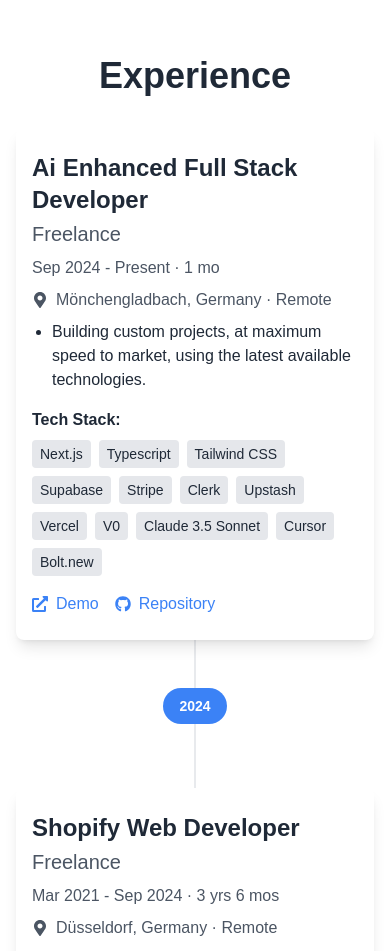
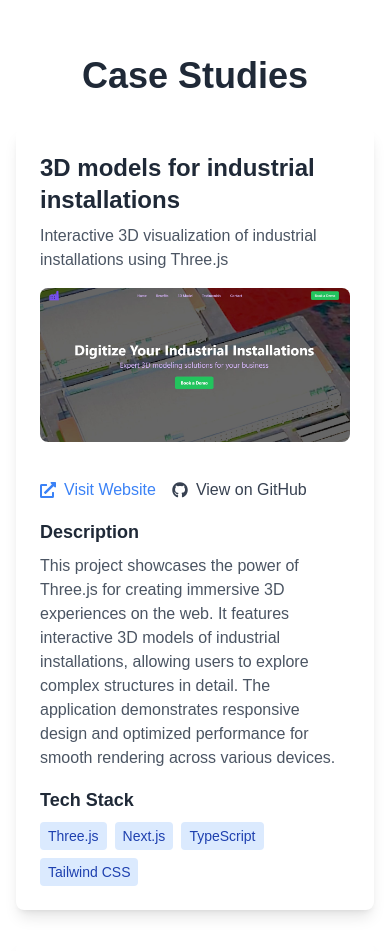
Before and after one commit to vitaliibabynin/curriculum-vitae, a Next.js app: page / in a window 390 px wide. Shown: the part 1040-1991 px from the top of the page. Built offline with nearby package versions, Linux system fonts and the light colour scheme.

Commit message:
Added Case Studies

```diff
--- a/app/data.ts
+++ b/app/data.ts
@@ -294,3 +294,26 @@
   " I also enjoy biking, boating and traveling to explore new places.",
   imageUrl: "/images/interests/interests-image.jpg"
 }
+
+export const caseStudies = [
+  {
+    title: "3D models for industrial installations",
+    shortDescription: "Interactive 3D visualization of industrial installations using Three.js",
+    longDescription: "This project showcases the power of Three.js for creating immersive 3D experiences on the web. It features interactive 3D models of industrial installations, allowing users to explore complex structures in detail. The application demonstrates responsive design and optimized performance for smooth rendering across various devices.",
+    techStack: ["Three.js", "Next.js", "TypeScript", "Tailwind CSS"],
+    websiteUrl: "https://threejsmvp.vercel.app/",
+    githubUrl: "https://github.com/vitaliibabynin/threejsmvp",
+    mobileOnly: false,
+    screenshotUrl: "/images/case-studies/3d-models-screenshot.jpg" // Add this line
+  },
+  {
+    title: "WeightWatch - Keep track of your diet",
+    shortDescription: "A WebGL-based weight tracking and diet management application",
+    longDescription: "WeightWatch is a powerful tool for tracking weight loss progress and managing dietary habits. It utilizes WebGL for smooth, interactive graphs and provides insightful analytics to help users achieve their fitness goals. The application features a user-friendly interface, customizable goal setting, and comprehensive data visualization to support users in their health journey.",
+    techStack: ["WebGL", "Unity", "C#"],
+    websiteUrl: "https://vitaliybabynin.github.io/WeightWatchWebGL/index.html",
+    githubUrl: "https://github.com/VitaliyBabynin/WeightWatchWebGL",
+    mobileOnly: true,
+    screenshotUrl: "/images/experiences/WeightWatching.jpg" // Add this line
+  }
+];
--- a/app/page.tsx
+++ b/app/page.tsx
@@ -1,6 +1,7 @@
 import Navigation from '../components/navigation'
 import ThemeToggle from '../components/theme-toggle'
 import DeveloperCard from '../components/developer-card'
+import CaseStudiesSection from '../components/case-studies-section'
 import ExperiencesTimeline from '../components/experiences-timeline'
 import SkillsSection from '../components/skills-section'
 import EducationSection from '../components/education-section'
@@ -17,6 +18,10 @@
       <main className="pt-16 text-gray-800 dark:text-white">
         <section id="about" className="flex flex-col items-center justify-center py-12 px-4 sm:px-6 lg:px-8">
           <DeveloperCard {...developerInfo} />
+        </section>
+        <section id="case-studies" className="py-16">
+          <h2 className="text-4xl font-bold mb-8 text-center">Case Studies</h2>
+          <CaseStudiesSection />
         </section>
         <section id="experience" className="min-h-screen py-16">
           <h2 className="text-4xl font-bold mb-8 text-center">Experience</h2>
--- /dev/null
+++ b/components/case-studies-section.tsx
@@ -0,0 +1,93 @@
+import React from 'react';
+import Image from 'next/image';
+import { FaExternalLinkAlt, FaGithub } from 'react-icons/fa';
+import { caseStudies } from '../app/data';
+
+const CaseStudyCard: React.FC<(typeof caseStudies)[0]> = ({
+  title,
+  shortDescription,
+  longDescription,
+  techStack,
+  websiteUrl,
+  githubUrl,
+  mobileOnly,
+  screenshotUrl
+}) => {
+  return (
+    <div className="bg-white dark:bg-gray-800 rounded-lg shadow-lg p-6 mb-8">
+      <h3 className="text-2xl font-bold mb-2">{title}</h3>
+      <p className="text-gray-600 dark:text-gray-300 mb-4">{shortDescription}</p>
+      <div className={`mb-4 ${mobileOnly ? 'md:aspect-[9/16] md:w-[28.125%]' : 'aspect-video'} w-full mx-auto relative`}>
+        <div className="hidden md:block w-full h-full">
+          <iframe
+            src={websiteUrl}
+            title={title}
+            className="absolute top-0 left-0 w-full h-full border-none rounded-lg"
+            allowFullScreen
+          />
+        </div>
+        <div className="md:hidden w-full relative">
+          <Image
+            src={screenshotUrl}
+            alt={`Screenshot of ${title}`}
+            width={1200}
+            height={675}
+            layout="responsive"
+            className="rounded-lg"
+          />
+        </div>
+      </div>
+      {mobileOnly && (
+        <p className="text-sm text-gray-500 dark:text-gray-400 mb-4">
+          This is a mobile-only application. For the best experience, please view on a mobile device.
+        </p>
+      )}
+      <div className="flex space-x-4 mb-4">
+        <a
+          href={websiteUrl}
+          target="_blank"
+          rel="noopener noreferrer"
+          className="flex items-center text-blue-500 hover:text-blue-600"
+        >
+          <FaExternalLinkAlt className="mr-2" />
+          Visit Website
+        </a>
+        <a
+          href={githubUrl}
+          target="_blank"
+          rel="noopener noreferrer"
+          className="flex items-center text-gray-700 dark:text-gray-300 hover:text-gray-900 dark:hover:text-white"
+        >
+          <FaGithub className="mr-2" />
+          View on GitHub
+        </a>
+      </div>
+      <div className="mb-4">
+        <h4 className="text-lg font-semibold mb-2">Description</h4>
+        <p className="text-gray-600 dark:text-gray-300">{longDescription}</p>
+      </div>
+      <div>
+        <h4 className="text-lg font-semibold mb-2">Tech Stack</h4>
+        <div className="flex flex-wrap gap-2">
+          {techStack.map((tech, index) => (
+            <span key={index} className="bg-blue-100 dark:bg-blue-900 text-blue-800 dark:text-blue-200 px-2 py-1 rounded text-sm">
+              {tech}
+            </span>
+          ))}
+        </div>
+      </div>
+    </div>
+  );
+};
+
+const CaseStudiesSection: React.FC = () => {
+  return (
+    <div className="max-w-4xl mx-auto px-4 sm:px-6 lg:px-8">
+      {caseStudies.map((study, index) => (
+        <CaseStudyCard key={index} {...study} />
+      ))}
+    </div>
+  );
+};
+
+export default CaseStudiesSection;
--- a/components/navigation.tsx
+++ b/components/navigation.tsx
@@ -44,6 +44,7 @@
 
   const navItems = [
     { name: 'About', id: 'about' },
+    { name: 'Case Studies', id: 'case-studies' },
     { name: 'Experience', id: 'experience' },
     { name: 'Education', id: 'education' },
     { name: 'Languages', id: 'languages' },
```
Also changed, not shown: public/images/case-studies/3d-models-screenshot.jpg (added).
